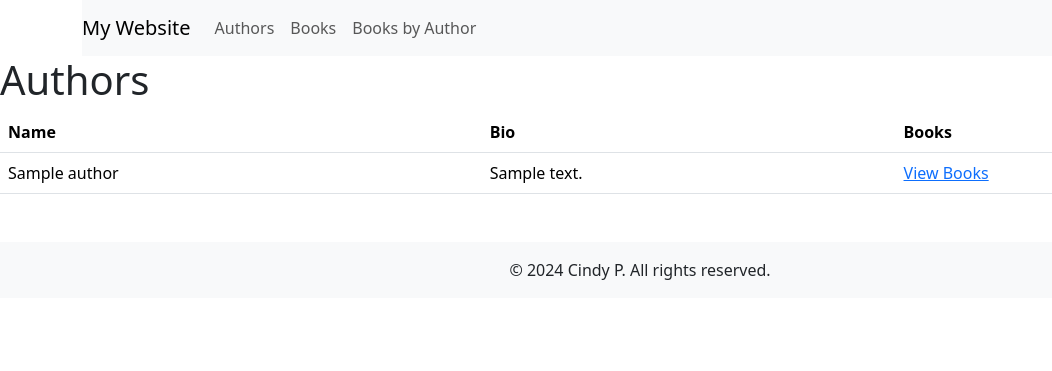
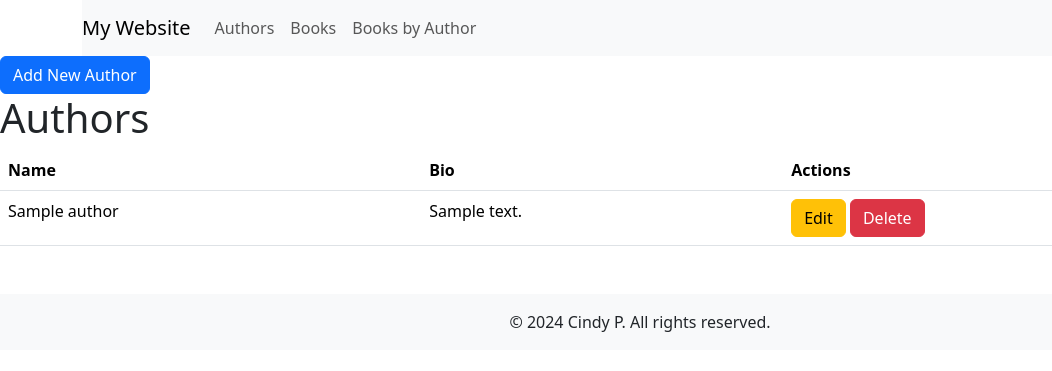
Before and after one commit to cindynphamkz/hw3, a PHP site: page /authors.php in a window 1280 px wide. Shown: the top 371 px of the page, without its empty margins (0-1052 px from the left). Run offline with PHP 8.4, Linux system fonts and the light colour scheme; tables that the repository leaves empty or names only in its code hold one stand-in row (values such as "Sample post").

Commit message:
Update authors.php

```diff
--- a/authors.php
+++ b/authors.php
@@ -5,28 +5,57 @@ include "view-header.php";
 
 // Retrieve authors
 $authors = selectAuthors();
+?>
 
-if ($authors && $authors->num_rows > 0) {
-    echo "<h1>Authors</h1>";
-    echo "<table class='table'>";
-    echo "<thead><tr><th>Name</th><th>Bio</th><th>Books</th></tr></thead><tbody>";
+<!-- Add New Author Button -->
+<button type="button" class="btn btn-primary" data-bs-toggle="modal" data-bs-target="#addAuthorModal">Add New Author</button>
 
-    while ($author = $authors->fetch_assoc()) {
-        $authorId = $author['authorid'];
-        $authorName = htmlspecialchars($author['name']);
-        $bio = htmlspecialchars($author['bio']);
+<!-- Add Author Modal -->
+<div class="modal fade" id="addAuthorModal" tabindex="-1" aria-labelledby="addAuthorModalLabel" aria-hidden="true">
+    <div class="modal-dialog">
+        <div class="modal-content">
+            <form method="POST" action="add-author.php">
+                <div class="modal-header">
+                    <h5 class="modal-title" id="addAuthorModalLabel">Add New Author</h5>
+                    <button type="button" class="btn-close" data-bs-dismiss="modal" aria-label="Close"></button>
+                </div>
+                <div class="modal-body">
+                    <label for="name">Name:</label>
+                    <input type="text" id="name" name="name" required>
+                    <br>
+                    <label for="bio">Bio:</label>
+                    <textarea id="bio" name="bio" required></textarea>
+                </div>
+                <div class="modal-footer">
+                    <button type="button" class="btn btn-secondary" data-bs-dismiss="modal">Close</button>
+                    <button type="submit" class="btn btn-primary">Add Author</button>
+                </div>
+            </form>
+        </div>
+    </div>
+</div>
 
-        echo "<tr>";
-        echo "<td>$authorName</td>";
-        echo "<td>$bio</td>";
-        echo "<td><a href='books-by-author.php?id=$authorId'>View Books</a></td>";
-        echo "</tr>";
-    }
+<h1>Authors</h1>
+<table class="table">
+    <thead>
+        <tr>
+            <th>Name</th>
+            <th>Bio</th>
+            <th>Actions</th>
+        </tr>
+    </thead>
+    <tbody>
+        <?php while ($author = $authors->fetch_assoc()): ?>
+            <tr>
+                <td><?php echo htmlspecialchars($author['name']); ?></td>
+                <td><?php echo htmlspecialchars($author['bio']); ?></td>
+                <td>
+                    <a href="edit-author.php?id=<?php echo $author['authorid']; ?>" class="btn btn-warning">Edit</a>
+                    <a href="delete-author.php?id=<?php echo $author['authorid']; ?>" class="btn btn-danger" onclick="return confirm('Are you sure you want to delete this author?')">Delete</a>
+                </td>
+            </tr>
+        <?php endwhile; ?>
+    </tbody>
+</table>
 
-    echo "</tbody></table>";
-} else {
-    echo "<p>No authors found.</p>";
-}
-
-include "view-footer.php";
-?>
+<?php include "view-footer.php"; ?>
```
